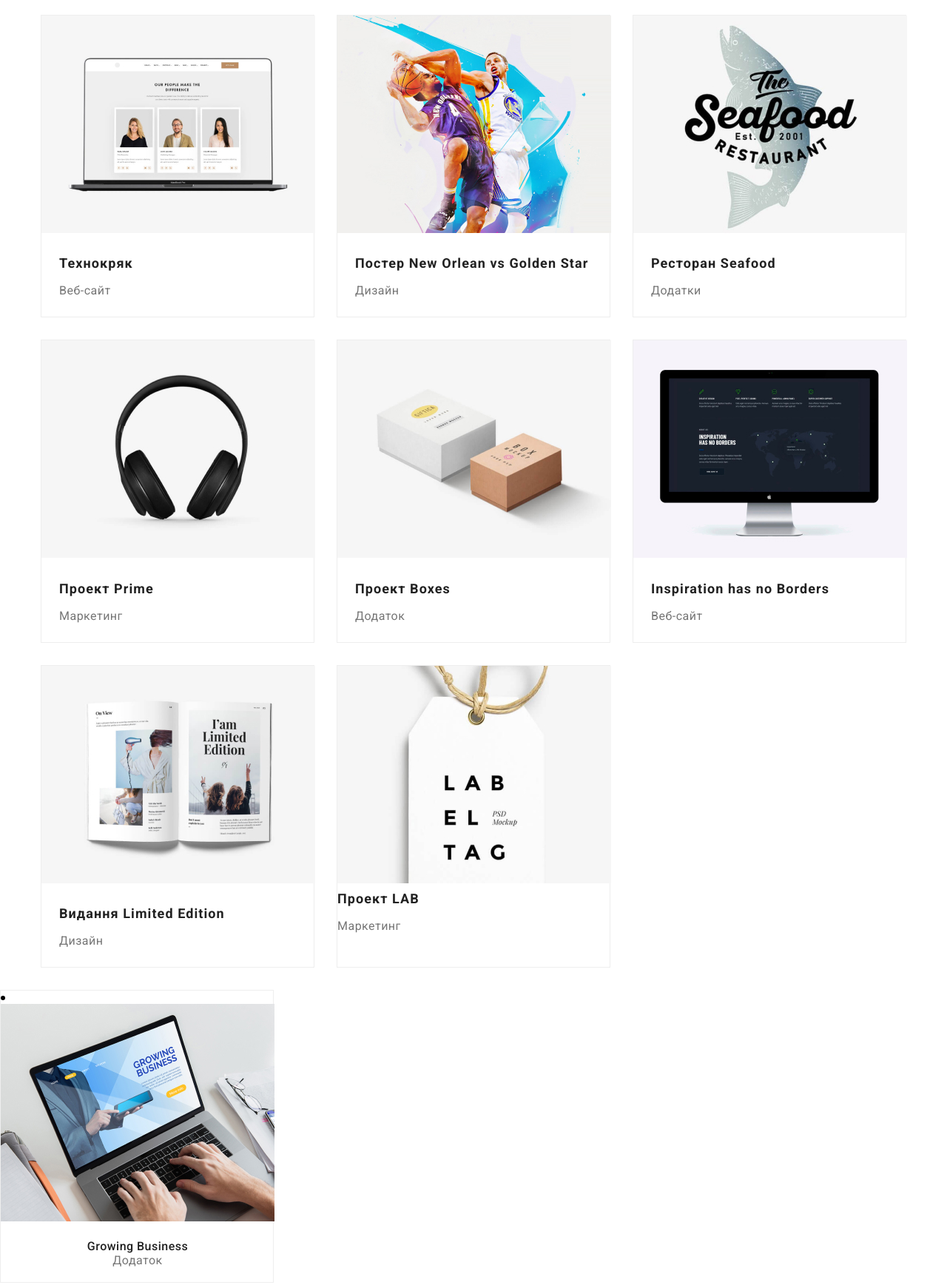
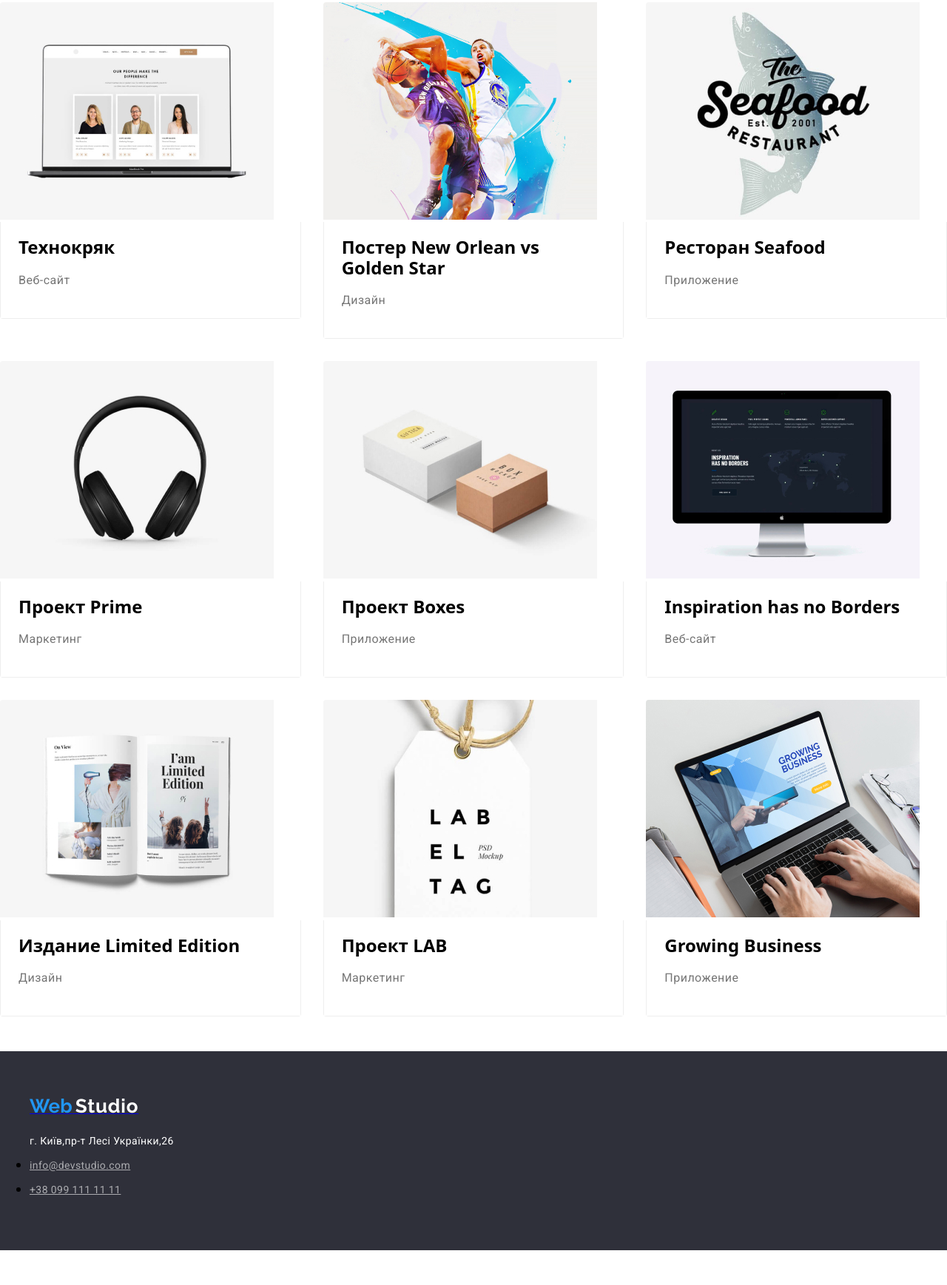
Before and after one commit to Romana8212/goit-markup-hw-03, a plain HTML site: page portfolio.html in a window 1280 px wide. Shown: the part 267-2004 px from the top of the page at 74% size. After the commit the page ends 1957 px from the top, so only its background shows below. Drawn offline with nearby package versions, Linux system fonts and the light colour scheme.

Commit message:
add changes

```diff
--- a/css/style.css
+++ b/css/style.css
@@ -1,11 +1,12 @@
-:root {
+ :root {
   --main-font: 'Roboto', sans-serif;
   --secondary-font: 'Raleway', sans-serif;
   --accent-color: #2196f3;
   --accent-background: #2196f3;
 }
 
-body {
+
+ body {
   max-width: 1600px;
   background-color: var(--white-text);
 }
@@ -32,9 +33,9 @@ ul,
 ol {
   margin: 0;
   padding: 0;
-}
+} */
 
-p {
+ p {
   margin: 0;
 }
 
@@ -55,14 +56,13 @@ image {
 }
 
 .section {
-  padding-top: 94px;
-  padding-bottom: 94px;
+  padding-top: 47px;
+  padding-bottom: 47px;
 
-}
+ }
 
-/*  COMPONENTS */
-
-.company__logo,
+ COMPONENTS
+ .company__logo,
 .navigation__list-link:hover,
 .navigation__list-link:focus,
 .header__mail:hover,
@@ -108,13 +108,14 @@ image {
   letter-spacing: 0.03em;
   color: #757575;
 }
-/*  END COMPONENTS */
 
-/*  INDEX  */
+ /* INDEX  */
 /*  HEADER */
 .header {
   background-color: var(--white-text);
   border-bottom: 1px solid #ececec;
+  padding-left: 24px;
+  padding-right: 24px;
 }
 .nav {
   display: flex;
@@ -126,8 +127,6 @@ image {
   max-width: 1200px;
   margin-left: auto;
   margin-right: auto;
-  padding-left: 15px;
-  padding-right: 15px;
 }
 
 .nav-link {
@@ -240,6 +239,7 @@ image {
   border: none;
   cursor: pointer;
   padding: 10px 32px;
+  margin-top: 30px;
 }
 
 .modal-btn:hover,
@@ -339,22 +339,23 @@ image {
   text-align: center;
   padding-top: 30px;
   padding-bottom: 30px;
-  padding-left: 59px;
-  padding-right: 59px;
+  padding-left: 5px;
+  padding-right: 5px;
 }
 /* END TEAM  */
 
 /* footer */
 .footer {
   background-color: var(--dark-grey-bac);
+  padding-left: 15px;
+  padding-right: 15px;
 }
 .containers-footer {
   padding: 60px 0;
   max-width: 1200px;
   margin-left: auto;
   margin-right: auto;
-  padding-left: 15px;
-  padding-right: 15px;
+
 }
 .logo-footer {
   display: inline-block;
@@ -401,7 +402,7 @@ image {
 .filters__title-item {
   display: flex;
   justify-content: center;
-  margin-bottom: 20px;
+  margin-bottom: 50px;
 }
 
 .filters__modal-btn {
@@ -433,45 +434,46 @@ image {
 
 /*  END FILTERS  */
 
-/* PROJECTS  */
-.projects__item {
+
+.signature {
+  font-family: "roboto";
+  font-size: 16px;
+  font-weight: 400;
+  letter-spacing: 0.03em;
+  color: var(--grey-text);
+  line-height: 1.87;
+}
+/*Карточки головного контенту   */
+/* CARD SET */
+.card-set {
+  padding: 0;
+  margin: 0;
+  list-style: none;
+
   display: flex;
   flex-wrap: wrap;
+  margin-left: calc(-1 * var(--card-set-gap));
+  margin-top: calc(-1 * var(--card-set-gap));
 }
 
-.projects__item-list:nth-child(3n) {
-  margin-right: 0;
+.card-set > .item {
+  flex-basis: calc(100% / 3 - var(--card-set-gap));
+  margin-left: var(--card-set-gap);
+  margin-top: var(--card-set-gap);
 }
 
-.projects__item-list {
-  width: 370px;
-  margin-bottom: 30px;
-  margin-right: 30px;
-  border: 1px solid #eeeeee;
+/* CARD */
+.card {
+  box-shadow: var(--card-shadow);
+  border-radius: 4px;
+  overflow: hidden;
 }
 
-.projects__item-content-wrapper {
+.card-content {
   padding: 20px 24px;
-  width: 370px;
+  background: #ffffff;
+  border: 1px solid #eeeeee;
+  border-top: none;
 }
-
-.projects__item .subtitle {
-  font-weight: 700;
-  font-size: 18px;
-  line-height: 2;
-  letter-spacing: 0.06em;
-  text-align: left;
-  margin-bottom: 4px;
+.card-thumb {
 }
-
-.projects__item .description {
-  font-weight: 400;
-  font-size: 16px;
-  line-height: 1.875;
-  letter-spacing: 0.03em;
-  text-align: left;
-}
-
-/*  END PROJECTS */
-
-/*END PORTFOLIO */
--- a/portfolio.html
+++ b/portfolio.html
@@ -85,83 +85,156 @@
 </div>
 
  <!-- Projects -->
-        <div class="container">
-          <h2 hidden class="title">Проекти</h2>
-          <ul class="projects__item list">
-          <li class="projects__item-list">
-  <img class="projects__item-img" src="./images/projects/techkriak.jpg" alt="Технокряк" width="370" height="294" />
-  <div class="projects__item-content-wrapper">
-  <h3 class="subtitle">Технокряк</h3>
-  <p class="description">Веб-сайт</p>
+
+
+ <ul class="card-set">
+
+ <li class="item">
+ <article class="card">
+ <div class="card-thumb">
+ <img src="./images/projects/techkriak.jpg" alt="Приклад роботи" width="370">
  </div>
-  </li>
-  <li class="projects__item-list">
-  <img class="projects__item-img" src="./images/projects/neworlean.jpg" alt="Постер New Orlean vs Golden Star" width="370"
-  height="294" />
-  <div class="projects__item-content-wrapper">
-  <h3 class="subtitle">Постер New Orlean vs Golden Star</h3>
-  <p class="description">Дизайн</p>
+
+ <div class="card-content">
+ <h2 class="project-name">Технокряк</h2>
+ <p class="signature">Веб-сайт</p>
  </div>
-  </li>
-  <li class="projects__item-list">
-  <img class="projects__item-img" src="./images/projects/seafood.jpg" alt="Ресторан Seafood" width="370" height="294" />
-  <div class="projects__item-content-wrapper">
-  <h3 class="subtitle">Ресторан Seafood</h3>
-  <p class="description">Додатки</p>
-  </div>
+ </article>
  </li>
 
-  <li class="projects__item-list">
-  <img class="projects__item-img" src="./images/projects/prime.jpg" alt="Проект Prime" width="370" height="294" />
-  <div class="projects__item-content-wrapper">
-  <h3 class="subtitle">Проект Prime</h3>
-  <p class="description">Маркетинг</p>
+ <li class="item">
+ <article class="card">
+ <div class="card-thumb">
+ <img src="./images/projects/neworlean.jpg" alt="Приклад роботи" width="370">
  </div>
-  </li>
-  <li class="projects__item-list">
-  <img class="projects__item-img" src="./images/projects/boxes.jpg" alt="Проект Boxes" width="370" height="294" />
-  <div class="projects__item-content-wrapper">
-  <h3 class="subtitle">Проект Boxes</h3>
-  <p class="description">Додаток</p>
+
+ <div class="card-content">
+ <h2 class="project-name">Постер New Orlean vs Golden Star</h2>
+ <p class="signature">Дизайн</p>
  </div>
-  </li>
-  <li class="projects__item-list">
-  <img class="projects__item-img" src="./images/projects/inspirations.jpg" alt="Inspiration has no Borders" width="370"
-  height="294" />
-  <div class="projects__item-content-wrapper">
-  <h3 class="subtitle">Inspiration has no Borders</h3>
-  <p class="description">Веб-сайт</p>
-  </div>
+ </article>
  </li>
 
-  <li class="projects__item-list">
-  <img class="projects__item-img" src="./images/projects/limitededit.jpg" alt="Издание Limited Edition" width="370" height="294" />
-  <div class="projects__item-content-wrapper">
-  <h3 class="subtitle">Видання Limited Edition</h3>
-  <p class="description">Дизайн</p>
+
+
+
+
+
+ <li class="item">
+ <article class="card">
+ <div class="card-thumb">
+ <img src="./images/projects/seafood.jpg" alt="Приклад роботи" width="370">
  </div>
-  </li>
-  <li class="projects__item-list">
-    <img class="projects__item-img" src="./images/projects/lab.jpg" alt="Проект LAB" width="370" height="294" />
-  <h3 class="subtitle">Проект LAB</h3>
-  <p class="description">Маркетинг</p>
+
+
+ <div class="card-content">
+ <h2 class="project-name">Ресторан Seafood</h2>
+ <p class="signature">Приложение</p>
  </div>
+ </article>
  </li>
 
-  <li class="projects__item-list">
-    <img class="projects__item-img" src="./images/projects/growbusiness.jpg" alt="Growing Business" width="370" height="294" />
-    <div class="projects__item-content-wrapper">
-    <h3 class="subtitle">Growing Business</h3>
-    <p class="description">Додаток</p>
+ <li class="item">
+ <article class="card">
+ <div class="card-thumb">
+ <img src="./images/projects/prime.jpg" alt="Приклад роботи" width="370">
  </div>
+
+ <div class="card-content">
+ <h2 class="project-name">Проект Prime</h2>
+ <p class="signature">Маркетинг</p>
+ </div>
+ </article>
  </li>
 
+
+
+
+
+
+
+ <li class="item">
+ <article class="card">
+ <div class="card-thumb">
+ <img src="./images/projects/boxes.jpg" alt="Приклад роботи" width="370">
+ </div>
+ <div class="card-content">
+ <h2 class="project-name">Проект Boxes</h2>
+ <p class="signature">Приложение</p>
+ </div>
+ </article>
+ </li>
+
+
+
+ <li class="item">
+ <article class="card">
+ <div class="card-thumb">
+ <img src="./images/projects/inspirations.jpg" alt="Приклад роботи" width="370">
+ </div>
+
+ <div class="card-content">
+ <h2 class="project-name">Inspiration has no Borders</h2>
+ <p class="signature">Веб-сайт</p>
+ </div>
+ </article>
+ </li>
+
+
+
+
+
+
+
+ <li class="item">
+ <article class="card">
+ <div class="card-thumb">
+ <img src="./images/projects/limitededit.jpg" alt="Приклад роботи" width="370">
+ </div>
+
+ <div class="card-content">
+ <h2 class="project-name">Издание Limited Edition</h2>
+ <p class="signature">Дизайн</p>
+ </div>
+ </article>
+ </li>
+
+ <li class="item">
+ <article class="card">
+ <div class="card-thumb">
+ <img src="./images/projects/lab.jpg" alt="Приклад роботи" width="370">
+ </div>
+
+ <div class="card-content">
+ <h2 class="project-name">Проект LAB</h2>
+ <p class="signature">Маркетинг</p>
+ </div>
+ </article>
+ </li>
+
+
+
+
+ <li class="item">
+ <article class="card">
+ <div class="card-thumb">
+ <img src="./images/projects/growbusiness.jpg" alt="Приклад роботи" width="370">
+ </div>
+
+ <div class="card-content">
+ <h2 class="project-name">Growing Business</h2>
+ <p class="signature">Приложение</p>
+ </div>
+ </article>
+ </li>
 
 
  </ul>
  </div>
  </section>
-  </main>
+ <!-----------end main --------------------------------->
+
+
 
 
 
```
Lines whose indentation alone changed are shown as unchanged.
